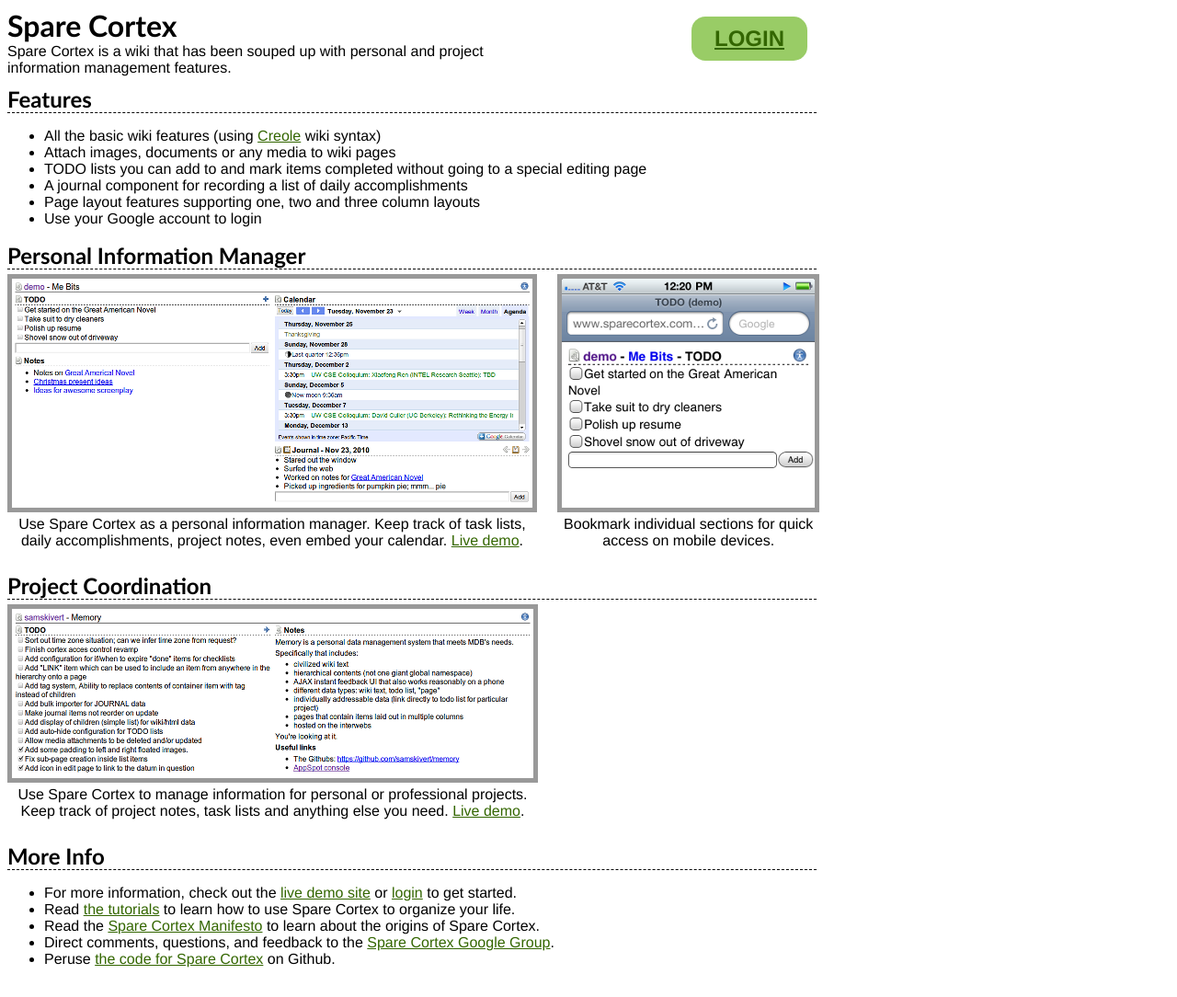
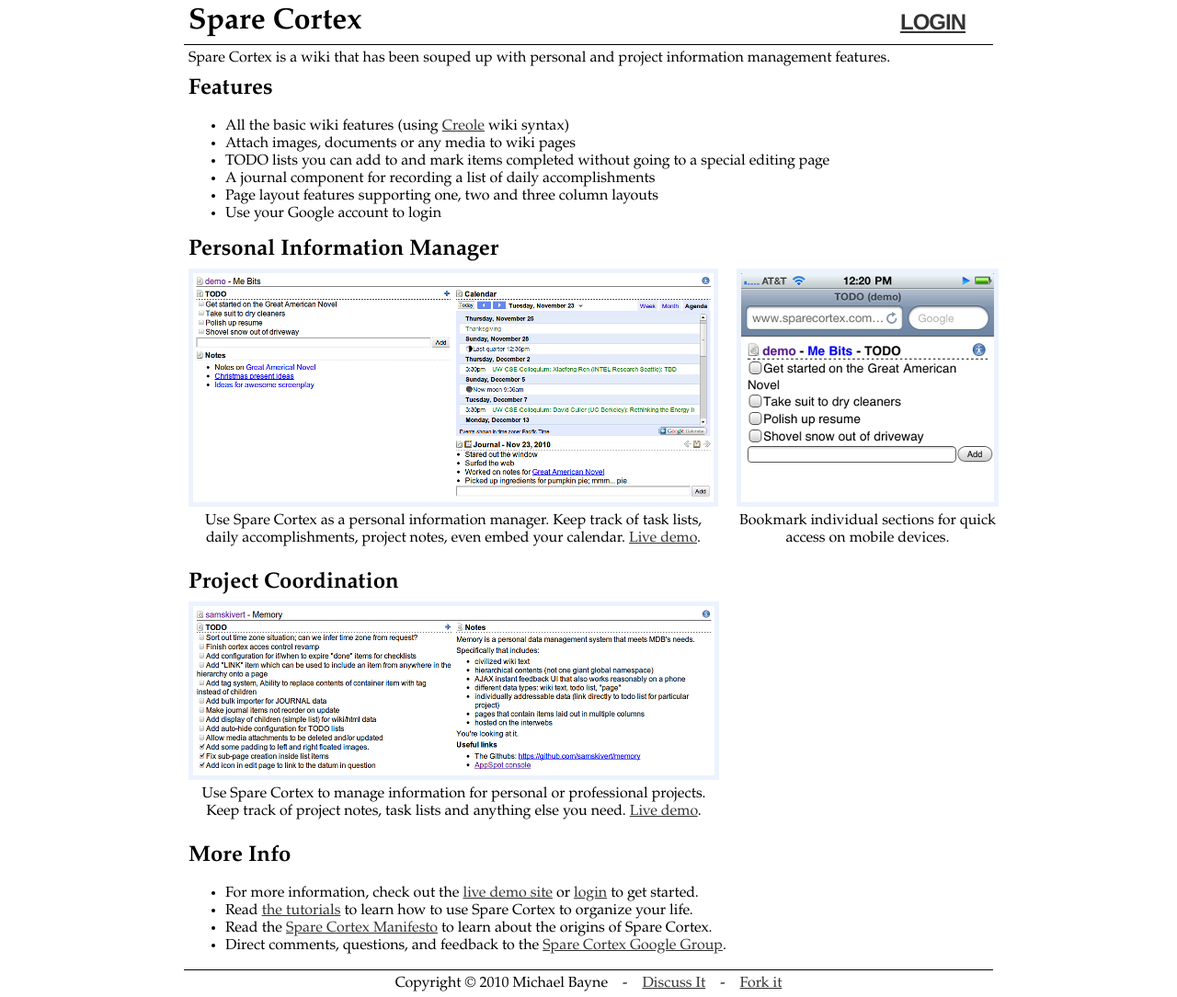
Before and after one commit to samskivert/memory, a web app: page / in a window 1280 px wide. Shown: the whole page at 92% size. Before the commit the page ends 1052 px from the top, so only its background shows below. Run offline with its HTML, style and script files only (its server is not run), Linux system fonts and the light colour scheme; data that the repository does not hold is empty.

Commit message:
More UI stylings. I am not a graphic designer.

```diff
--- a/src/main/webapp/index.html
+++ b/src/main/webapp/index.html
@@ -5,44 +5,59 @@
   <title>Spare Cortex</title>
   <style>
     body {
-      font-family: Helvetica, Arial, sans-serif;
-      width: 880px;
+      font-family: "Palatino", "Times New Roman", Times, serif;
+      margin: 0px auto;
+      max-width: 880px;
     }
     h1, h2 {
-      font-family: 'Trebuchet MS', serif;
+      /*font-family: "Palatino", "Times New Roman", Times, serif;*/
+      /*font-family: 'Trebuchet MS', serif;*/
       margin: 0px;
     }
     h2 {
-      border-bottom: 1px dashed;
       margin-bottom: 5px;
     }
     p {
       margin: 0px 0px 10px 0px;
     }
     a, a:visited {
-      color: #336600;
+      color: #333333;
+    }
+    .header, .footer {
+      padding: 5px;
+    }
+    .header {
+      border-bottom: 1px solid;
+    }
+    .footer {
+      border-top: 1px solid;
+      text-align: center;
+    }
+    .contents {
+      margin: 5px;
     }
     .login {
       float: right;
-      margin: 10px;
-      padding: 10px 25px;
-      background: #99CC66;
-      border-radius: 15px;
-      -moz-border-radius: 15px;
+      padding: 5px 25px;
+      font-family: Helvetica, Arial, sans-serif;
+      letter-spacing: -1px;
       font-weight: bold;
       font-size: 24px;
     }
     .screenshot {
-      border: 5px solid #999999;
+      border: 5px solid #ECF3FE;
     }
   </style>
 </head>
 <body>
-  <div class="login"><a href="/account">LOGIN</a></div>
+  <div class="header">
+    <div class="login"><a href="/account">LOGIN</a></div>
+    <h1>Spare Cortex</h1>
+  </div>
 
-  <h1>Spare Cortex</h1>
+  <div class="contents">
 
-  <p style="width: 600px">Spare Cortex is a wiki that has been souped up with
+  <p>Spare Cortex is a wiki that has been souped up with
   personal and project information management features.</p>
 
   <h2>Features</h2>
@@ -97,9 +112,15 @@
   <li> Direct comments, questions, and feedback to the
        <a href="http://groups.google.com/group/spare-cortex">Spare Cortex
        Google Group</a>. </li>
-  <li> Peruse <a href="http://github.com/samskivert/memory">the code for Spare
-       Cortex</a> on Github. </li>
   </ul>
 
+  </div>
+  <div class="footer">
+    Copyright &copy; 2010 Michael Bayne
+    &nbsp;&nbsp;&nbsp;-&nbsp;&nbsp;&nbsp;
+    <a href="http://groups.google.com/group/spare-cortex">Discuss It</a>
+    &nbsp;&nbsp;&nbsp;-&nbsp;&nbsp;&nbsp;
+    <a href="http://github.com/samskivert/memory">Fork it</a>
+  </div>
 </body>
 </html>
```
Also changed, not shown: src/main/java/memory/client/AccountPanel.ui.xml (+4 -3 lines), src/main/webapp/about.html (+28 -9 lines).
